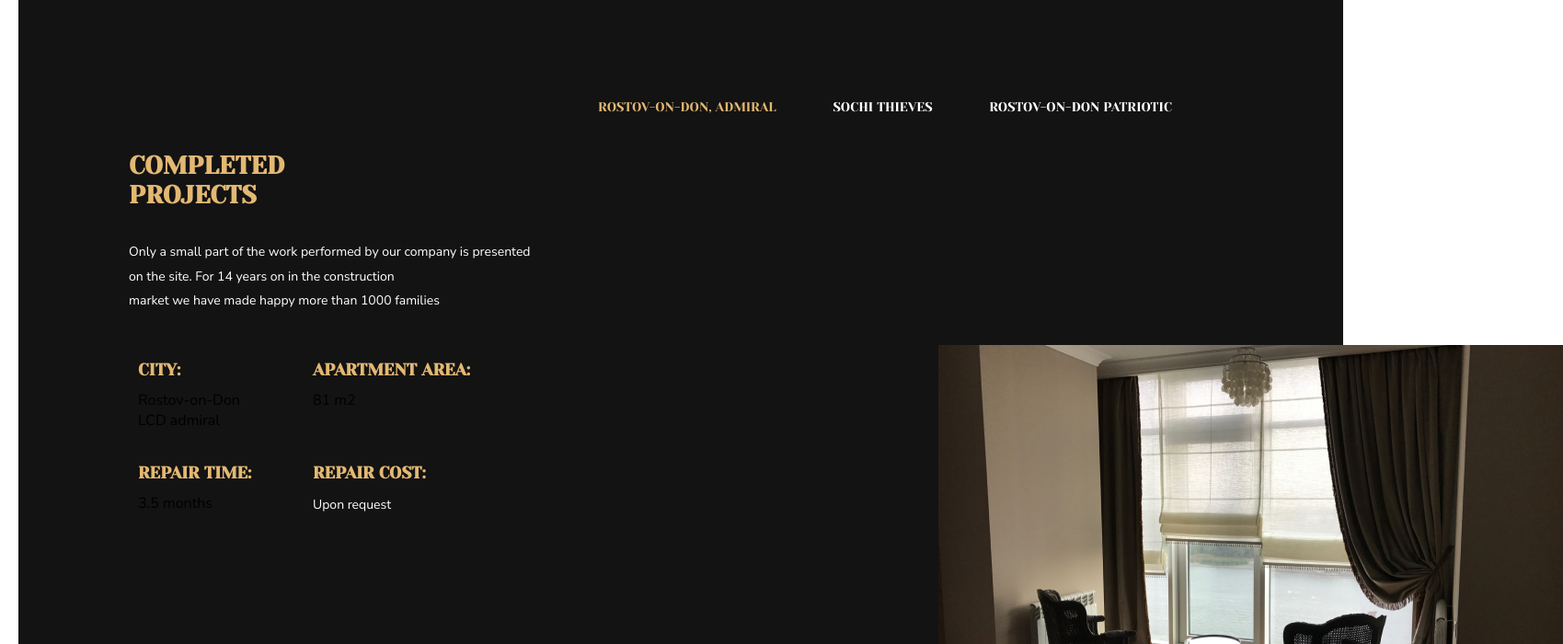
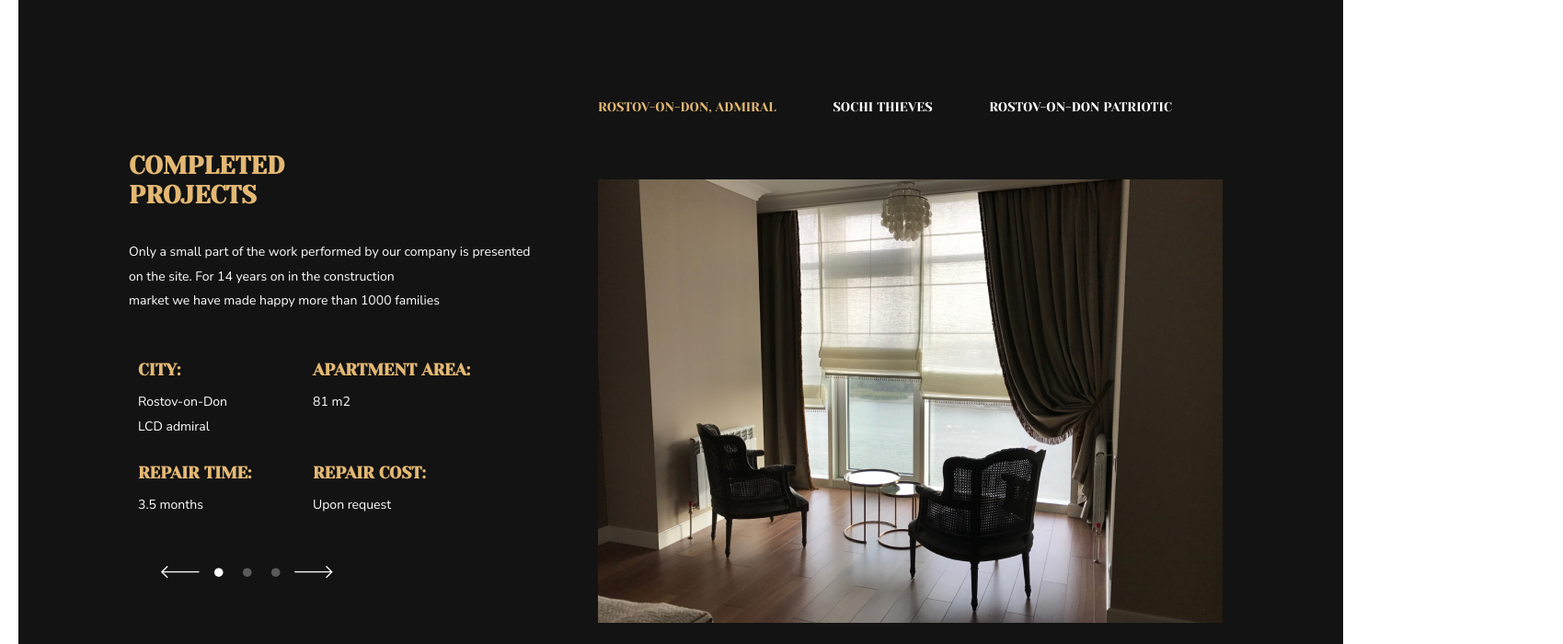
Before and after one commit to kot19746/mon_slider, a plain HTML site: page index.html in a window 1280 px wide. Shown: the top 700 px of the page at 92% size, 1699 px wide, since content can reach past the window. Drawn offline with Linux system fonts and the light colour scheme.

Commit message:
Update slider.css

```diff
--- a/slider.css
+++ b/slider.css
@@ -102,7 +102,7 @@ a:active {
   color: #E3B873;
 }
 
-.link_active, .menu:hover {
+.menu:hover, .menu-active {
   color: #E3B873;
 }
 
@@ -111,8 +111,8 @@ a:active {
 }
 
 .image {
-  margin-top: -120px;
-  margin-left: 500px;
+  margin-top: -210px;
+  margin-left: 315px;
   background-size: cover;
   width: 679px;
   height: 482px;
@@ -122,7 +122,7 @@ a:active {
 .slider__block {
   display: flex;
   align-items: center;
-  margin-top: -30px;
+  margin-top: -280px;
   margin-left: 150px;
 }
 
@@ -154,6 +154,28 @@ a:active {
   opacity: 30%;
 }
 
-.point:hover, .active {
+.point:hover {
   opacity: initial;
 }
+
+.point_active {
+  padding: 10px 10px 7px 10px;
+  cursor: pointer;
+  opacity: initial;
+}
+
+.salons {
+  display: none;
+}
+
+.salons-active {
+  display: block;
+}
+
+.work_details {
+  margin-top: 0;
+  font-size: 14px;
+  line-height: 190%;
+  color: white;
+  width: 100px;
+}
```
